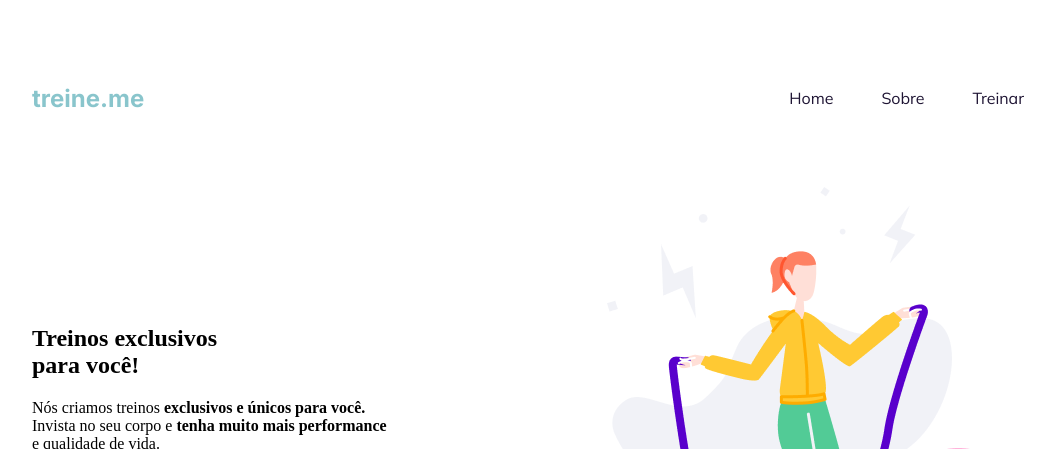
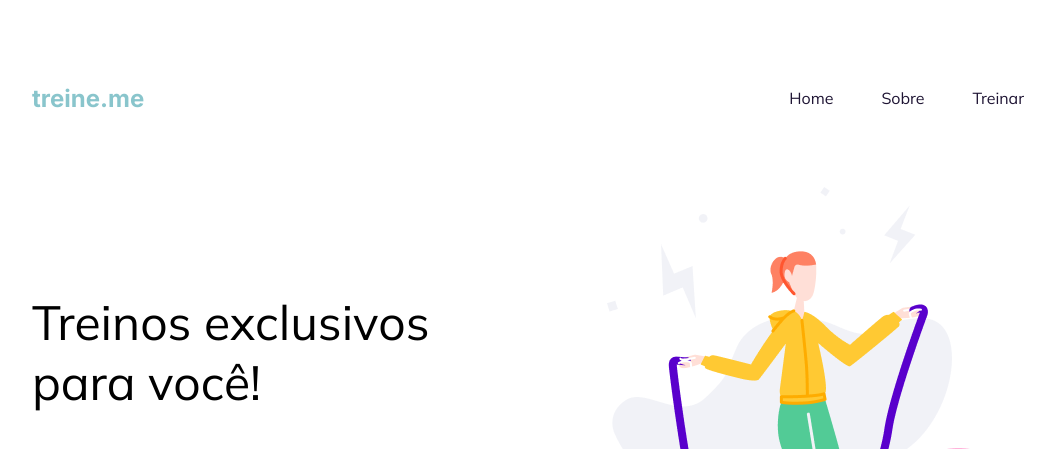
Before and after one commit to EvertonPSilva09/treineme, a plain HTML site: page index.html in a window 1280 px wide. Shown: the top 449 px of the page, without its empty margins (112-1167 px from the left). Drawn offline with Linux system fonts and the light colour scheme.

Commit message:
adicionando estilizacao ao h1

```diff
--- a/style.css
+++ b/style.css
@@ -48,3 +48,9 @@ main {
   align-items: center;
   justify-content: space-between;
 }
+
+h1 {
+  font-family: "Mulish", sans-serif;
+  font-weight: normal;
+  font-size: 3rem;
+}
```
